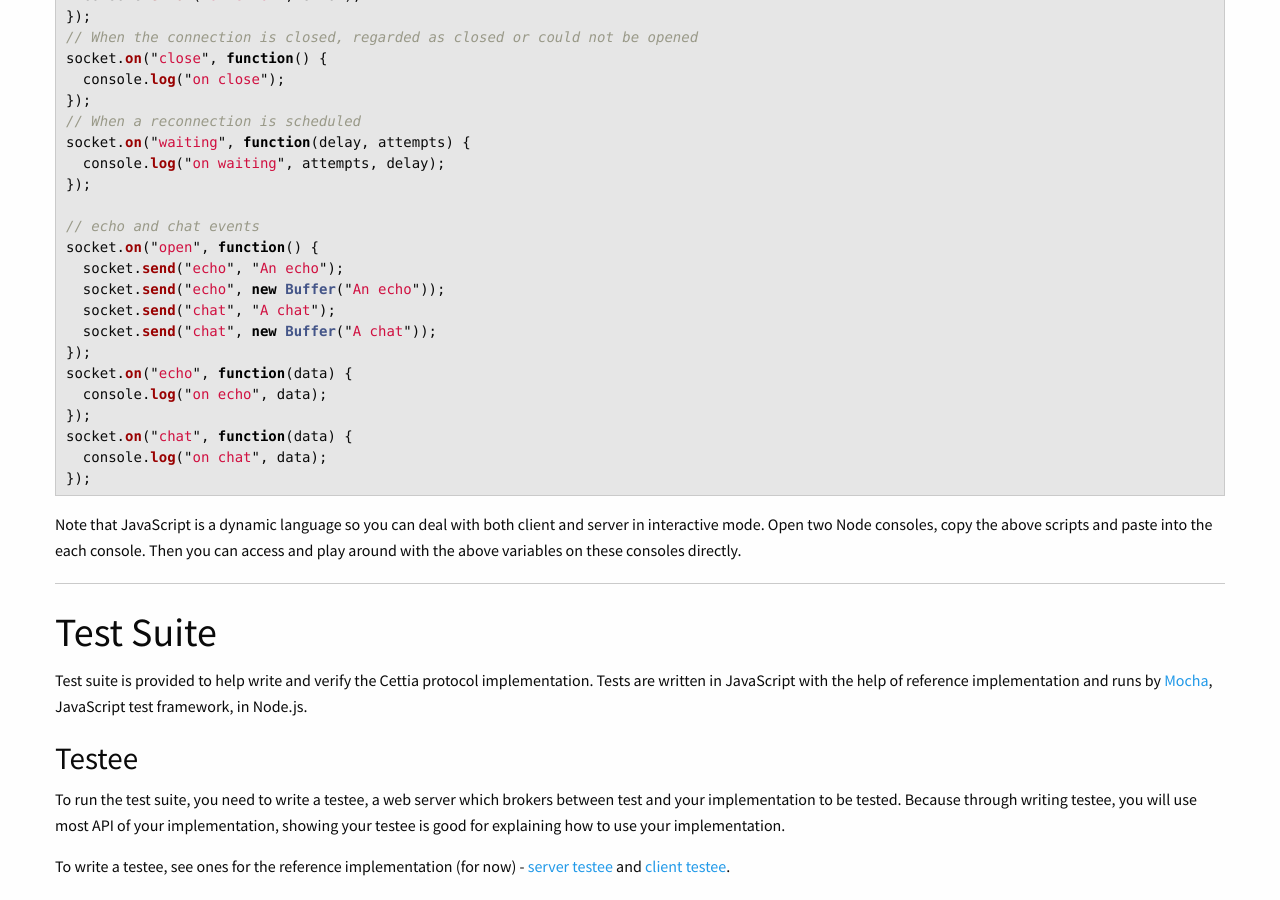
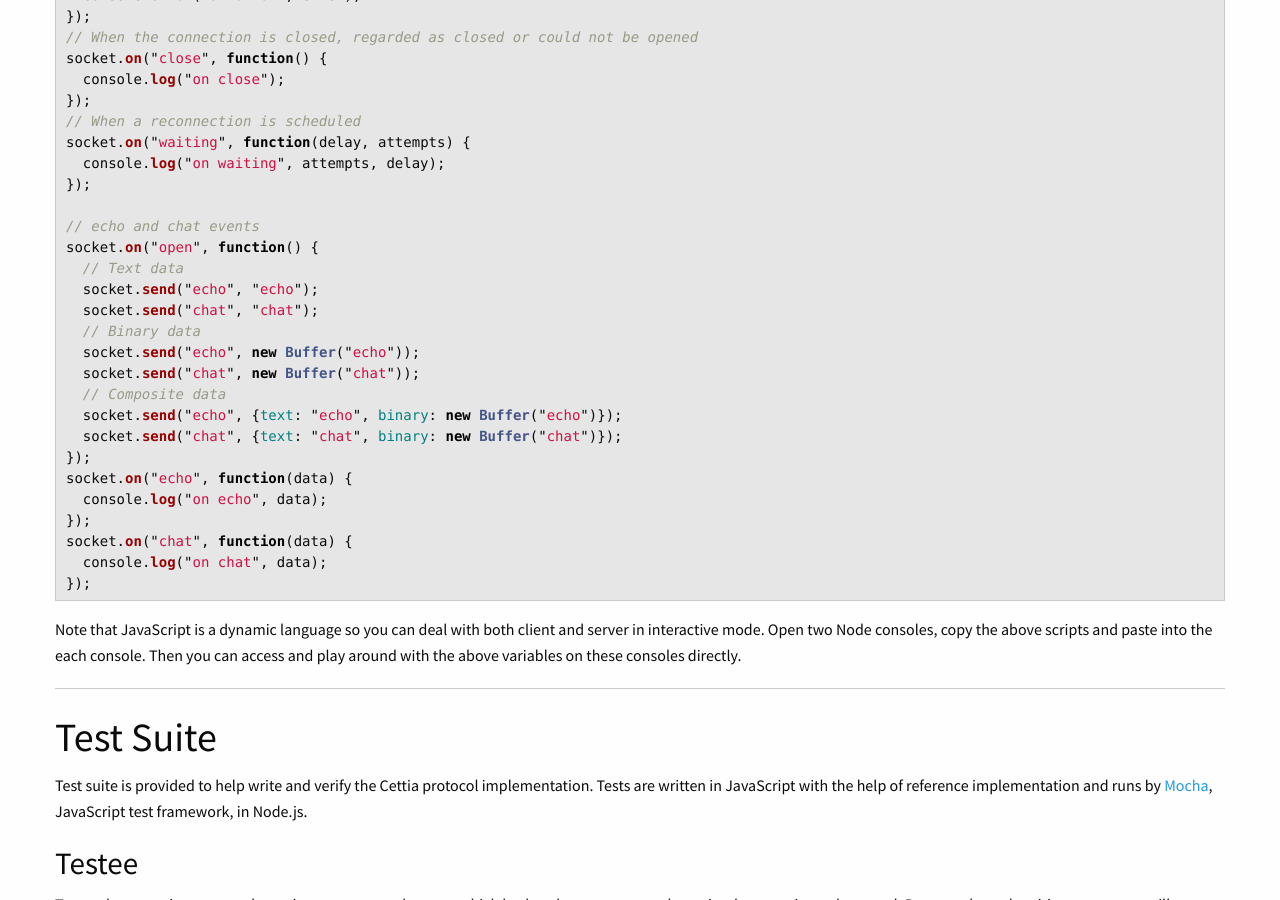
Before and after one commit to cettia/cettia.github.io, a Jekyll site: the page built from projects/cettia-protocol/1.0.0-Beta1/reference/index.md, in a window 1280 px wide and 900 px high, scrolled down 3259 px. Built offline with Jekyll 4.4.1, drawn with Linux system fonts in a browser that asks for light colours.

Commit message:
Improve readability

```diff
--- a/projects/cettia-protocol/1.0.0-Beta1/reference/index.md
+++ b/projects/cettia-protocol/1.0.0-Beta1/reference/index.md
@@ -150,10 +150,15 @@ socket.on("waiting", function(delay, attempts) {
 
 // echo and chat events
 socket.on("open", function() {
-  socket.send("echo", "An echo");
-  socket.send("echo", new Buffer("An echo"));
-  socket.send("chat", "A chat");
-  socket.send("chat", new Buffer("A chat"));
+  // Text data
+  socket.send("echo", "echo");
+  socket.send("chat", "chat");
+  // Binary data
+  socket.send("echo", new Buffer("echo"));
+  socket.send("chat", new Buffer("chat"));
+  // Composite data
+  socket.send("echo", {text: "echo", binary: new Buffer("echo")});
+  socket.send("chat", {text: "chat", binary: new Buffer("chat")});
 });
 socket.on("echo", function(data) {
   console.log("on echo", data);
```
